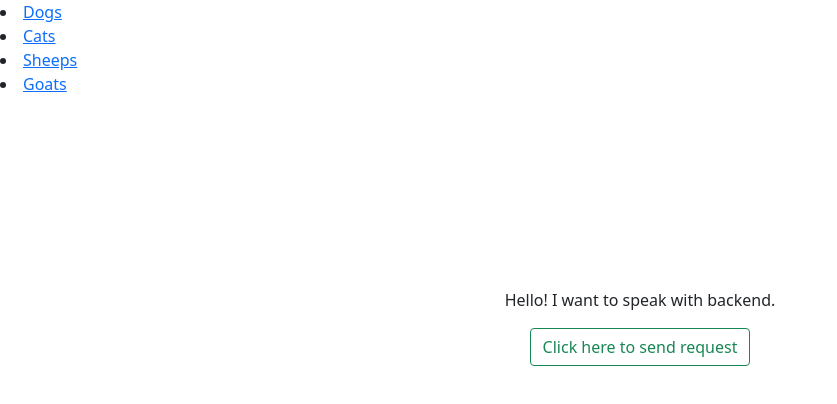
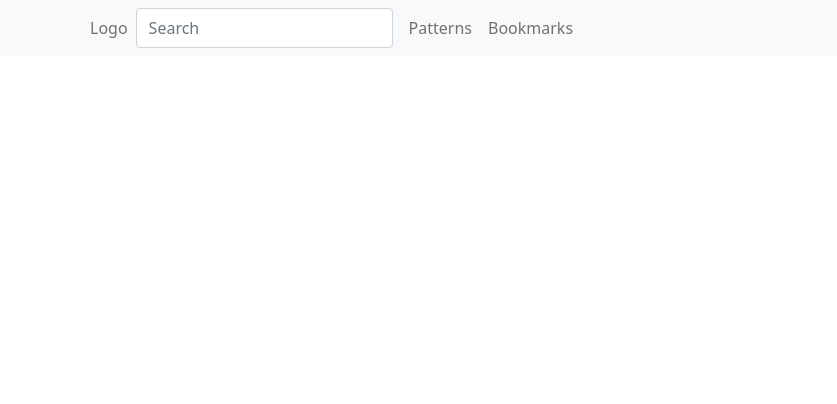
Before and after one commit to zemacedo99/FEUP-DS, a React (Create React App) app in the folder frontend/: page / in a window 1280 px wide. Shown: the top 404 px of the page, without its empty margins (0-837 px from the left). Built offline with nearby package versions, Linux system fonts and the light colour scheme.

Commit message:
Organized structure and made navbar a custom component

```diff
--- a/frontend/src/App.js
+++ b/frontend/src/App.js
@@ -2,38 +2,18 @@ import React from 'react';
 import 'bootstrap/dist/css/bootstrap.min.css';
 import './style/style.css';
 import { BrowserRouter as Router, Route, Routes } from 'react-router-dom';
-import { Container, Nav } from 'react-bootstrap';
 import Example from './pages/Example';
-import Navbar from './components/Navbar'
-import Dogs from './pages/Dogs';
-import Cats from './pages/Cats';
-import Sheep from './pages/Sheep';
-import Goat from './pages/Goat';
+import { Navbar, Container, Nav, Form, FormControl } from 'react-bootstrap'
+import NavbarCustom from './components/NavbarCustom'
+
 
 function App() {
   return (
     <Router>
-      <Navbar bg="light" expand="lg">
-        <Container>
-          <Navbar.Brand href="#home">React-Bootstrap</Navbar.Brand>
-          <Navbar.Toggle aria-controls="basic-navbar-nav" />
-          <Navbar.Collapse id="basic-navbar-nav">
-            <Nav className="me-auto">
-              <Nav.Link href="#home">Home</Nav.Link>
-              <Nav.Link href="#link">Link</Nav.Link>
-            </Nav>
-          </Navbar.Collapse>
-        </Container>
-      </Navbar>
-      <Routes>
-        <Route path="/" exact component={Dogs} />
-        <Route path="/cats" component={Cats} />
-        <Route path="/sheep" component={Sheep} />
-        <Route path="/goat" component={Goat} />
-      </Routes>
       <div className="App">
+        <NavbarCustom />
         <Routes>
-          <Route path="/" exact element={<Example />} />
+          {/* <Route path="/" exact element={<Example />} /> */}
         </Routes>
       </div>
     </Router>
--- a/frontend/src/components/Navbar.js
+++ /dev/null
@@ -1,22 +0,0 @@
-import React from 'react';
-import { Link } from "react-router-dom";
-
-const Navbar = () => {
-  return (
-    <div>
-      <li>
-        <Link to="/">Dogs</Link>
-      </li>
-      <li>
-        <Link to="/cats">Cats</Link>
-      </li>
-      <li>
-        <Link to="/sheep">Sheeps</Link>
-      </li>
-      <li>
-        <Link to="/goat">Goats</Link>
-      </li>
-    </div>
-  );
-}
-export default Navbar;
--- /dev/null
+++ b/frontend/src/components/NavbarCustom.js
@@ -0,0 +1,30 @@
+import React from 'react';
+import 'bootstrap/dist/css/bootstrap.min.css';
+import '../style/style.css';
+import '../style/navbar.css';
+import { Navbar, Container, Nav, Form, FormControl } from 'react-bootstrap'
+
+export default class NavbarCustom extends React.Component{
+  render(){
+    return (<Navbar bg="light" expand="lg">
+    <Container>
+      <Navbar.Toggle aria-controls="basic-navbar-nav" />
+      <Navbar.Collapse id="basic-navbar-nav">
+        <Nav className="me-auto">
+          <Nav.Link href="/">Logo</Nav.Link>
+          <Form id="search-bar" className="d-flex">
+            <FormControl
+              type="search"
+              placeholder="Search"
+              className="me-2"
+              aria-label="Search"
+            />
+          </Form>
+          <Nav.Link href="/">Patterns</Nav.Link>
+          <Nav.Link href="/">Bookmarks</Nav.Link>
+        </Nav>
+      </Navbar.Collapse>
+    </Container>
+    </Navbar> );
+  }
+}
--- a/frontend/src/pages/Cats.js
+++ /dev/null
@@ -1,12 +0,0 @@
-import React from 'react';
-const Cats = () =>{
-  return (
-    <div>
-      <h3>Cats</h3>
-      <div>
-        <h1> Cats </h1>
-      </div>
-    </div>
-  );
-}
-export default Cats;
--- a/frontend/src/pages/Dogs.js
+++ /dev/null
@@ -1,12 +0,0 @@
-import React from 'react';
-const Dogs = () =>{
-  return (
-    <div>
-      <h3>Dogs</h3>
-      <div>
-        <h1> Dogs </h1>
-      </div>
-    </div>
-  );
-}
-export default Dogs;
--- a/frontend/src/pages/Goat.js
+++ /dev/null
@@ -1,12 +0,0 @@
-import React from 'react';
-const Goat = () =>{
-  return (
-    <div>
-      <h3>Goat</h3>
-      <div>
-        <h1> Goat </h1>
-      </div>
-    </div>
-  );
-}
-export default Goat;
--- a/frontend/src/pages/Sheep.js
+++ /dev/null
@@ -1,13 +0,0 @@
-import React from 'react';
-
-const Sheep = () => {
-  return (
-    <div>
-      <h3>Sheep</h3>
-      <div>
-        <h1> Sheep </h1>
-      </div>
-    </div>
-  );
-};
-export default Sheep;
--- /dev/null
+++ b/frontend/src/style/navbar.css
@@ -0,0 +1,6 @@
+.search-bar {
+    display: flex;
+    justify-content: center;
+    align-items: center;
+    height:100vh;
+}
```
Also changed, not shown: frontend/package.json (+6 -6 lines), 1 other file (tests, documents, lock files or other folders).
